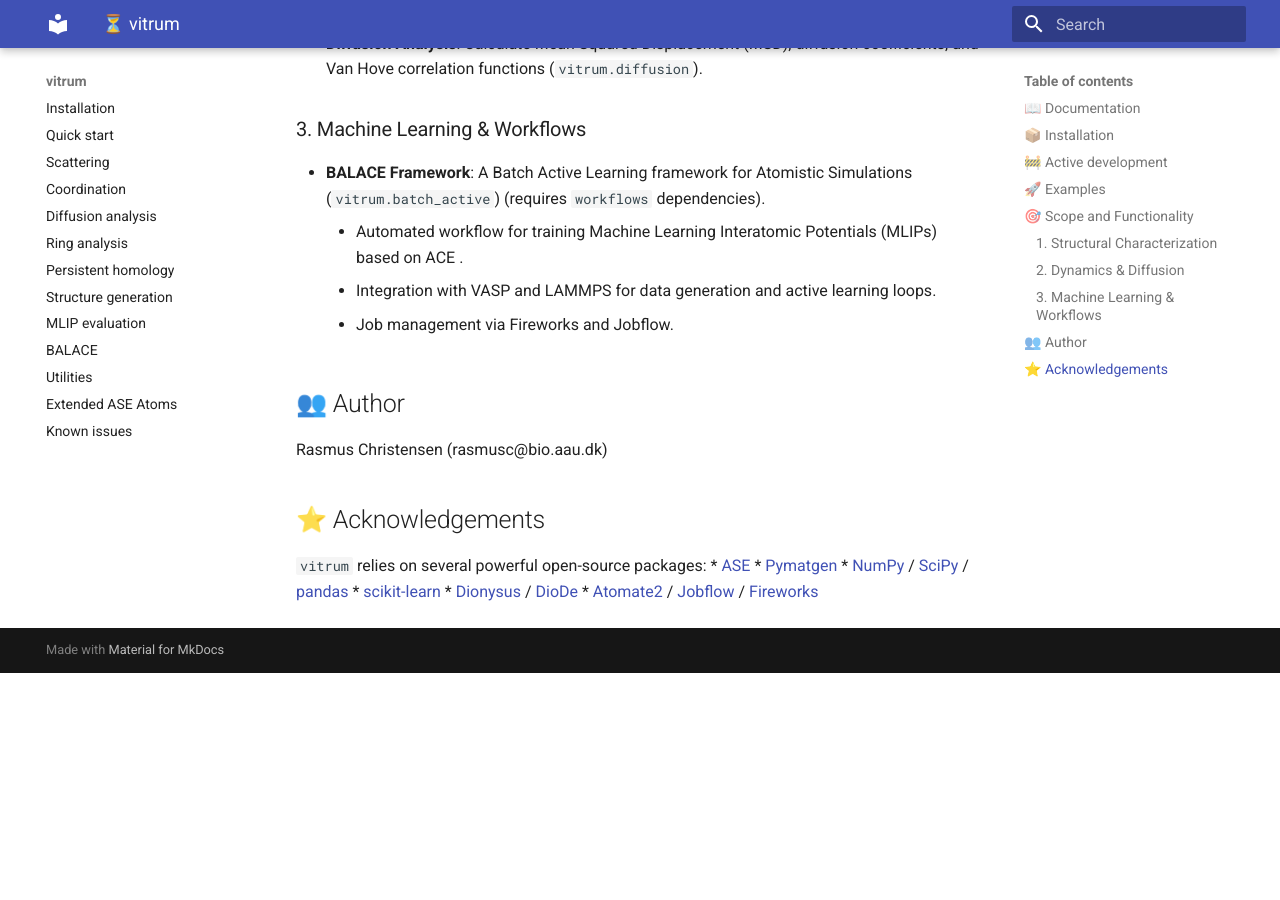
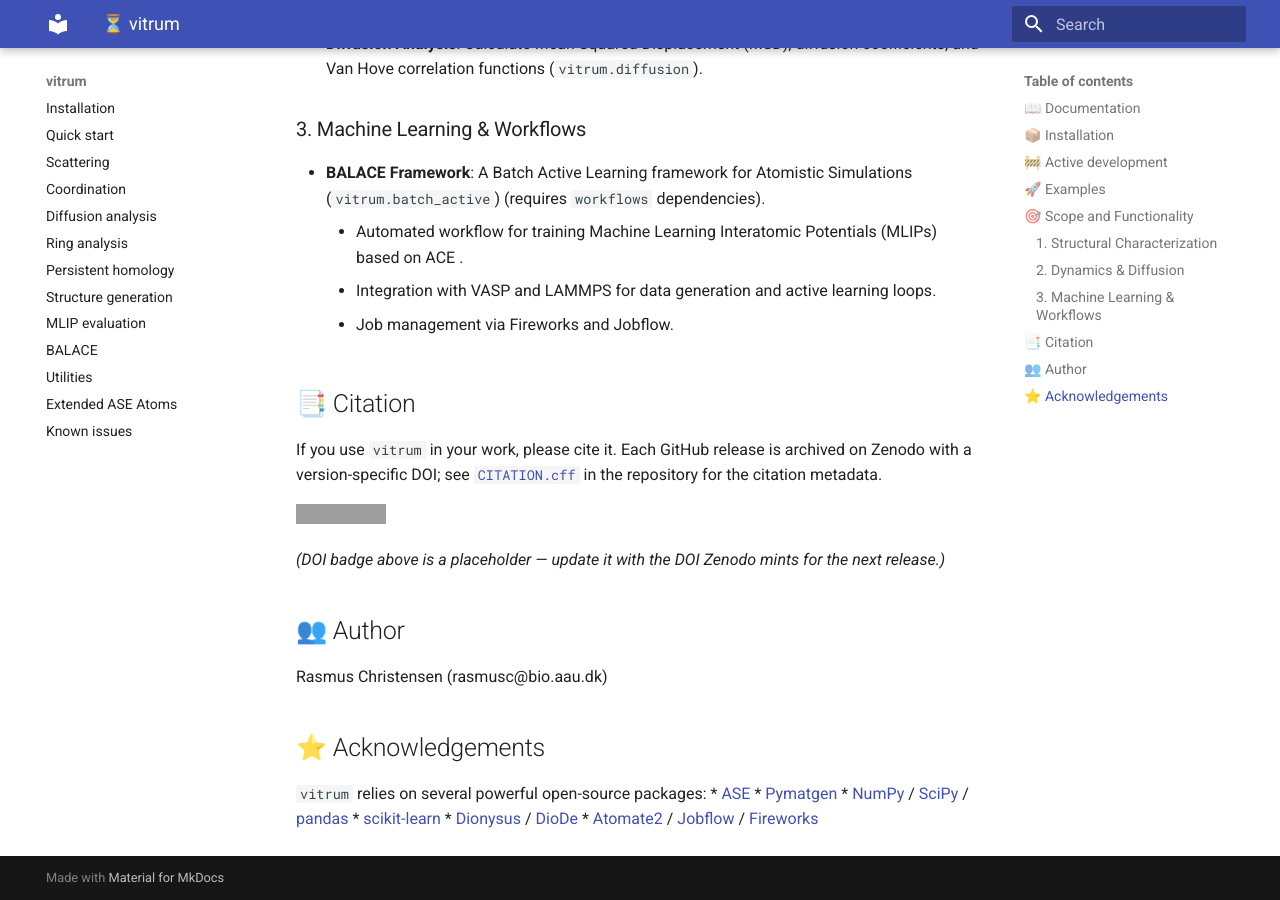
Before and after one commit to R-Chr/vitrum, an MkDocs documentation site: the page built from docs/index.md, in a window 1280 px wide and 900 px high, scrolled down 1270 px. Built offline with MkDocs 1.6.1 and Material for MkDocs 9.7.7, drawn with Linux system fonts in a browser that asks for light colours; before the commit the page ends 1943 px from its top, so only the background shows below that; grey boxes are pictures that could not be loaded.

Commit message:
Add citation metadata and bump version to 1.0.1
Add a CITATION.cff with project metadata and a placeholder Zenodo DOI, and add citation sections and DOI badge placeholders to README and docs. Update CHANGELOG with a 1.0.1 entry describing Zenodo/GitHub release archiving and installation doc updates. Bump package __version__ to 1.0.1.

```diff
--- a/docs/index.md
+++ b/docs/index.md
@@ -34,6 +34,13 @@ See the [`examples`](https://github.com/R-Chr/vitrum/tree/main/examples) folder
     *   Job management via Fireworks and Jobflow.
 
 
+## 📑 Citation
+If you use `vitrum` in your work, please cite it. Each GitHub release is archived on Zenodo with a version-specific DOI; see [`CITATION.cff`](https://github.com/R-Chr/vitrum/blob/main/CITATION.cff) in the repository for the citation metadata.
+
+[![DOI](https://zenodo.org/badge/DOI/10.5281/zenodo.XXXXXXX.svg)](https://doi.org/10.5281/zenodo.XXXXXXX)
+
+*(DOI badge above is a placeholder — update it with the DOI Zenodo mints for the next release.)*
+
 ## 👥 Author
 Rasmus Christensen (rasmusc@bio.aau.dk)
 
--- a/src/vitrum/__init__.py
+++ b/src/vitrum/__init__.py
@@ -4,7 +4,7 @@ from vitrum.diffusion import Diffusion
 from vitrum.rings import RingAnalysis
 from vitrum.scattering import Scattering
 
-__version__ = "1.0.0"
+__version__ = "1.0.1"
 
 __all__ = [
     "GlassAtoms",
```
Also changed, not shown: CHANGELOG.md (+10 -0 lines), README.md (+7 -0 lines), 1 other file.
